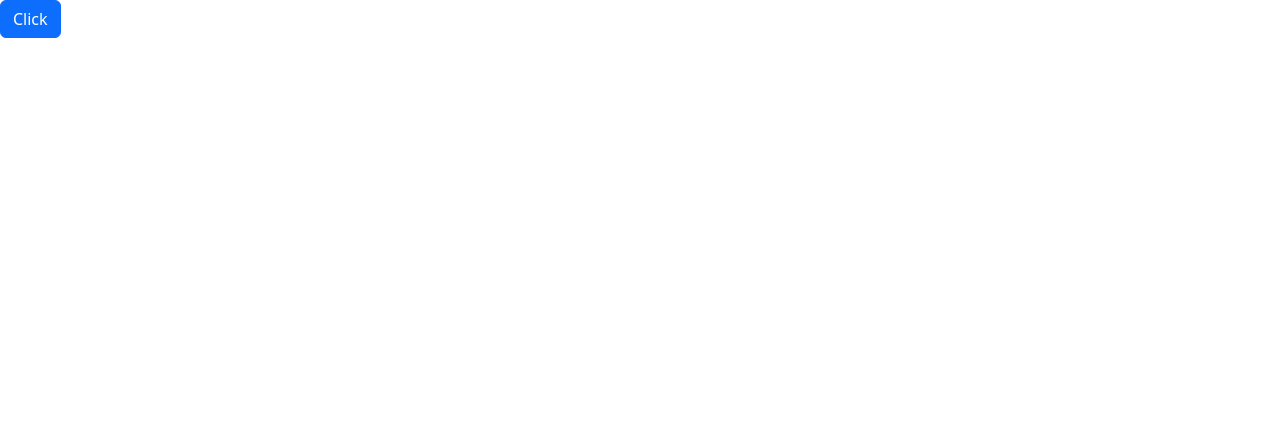
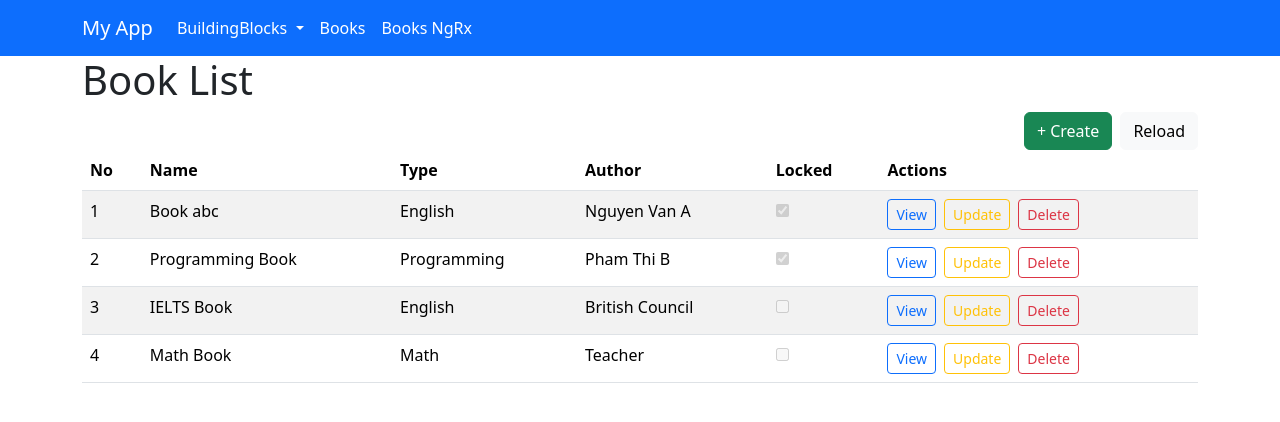
Before and after one commit to datle789/assignment, an Angular app: page /books in a window 1280 px wide. Before the commit this address led to /. Shown: the top 422 px of the page. Built offline with nearby package versions, Linux system fonts and the light colour scheme.

Commit message:
assignment 4

```diff
--- a/src/app/app-routing.module.ts
+++ b/src/app/app-routing.module.ts
@@ -1,7 +1,16 @@
 import { NgModule } from '@angular/core';
 import { RouterModule, Routes } from '@angular/router';
+import { BookListComponent } from './book-list/book-list.component';
+import { CreateBookComponent } from './create-book/create-book.component';
+import { UpdateBookComponent } from './update-book/update-book.component';
+import { ViewBookComponent } from './view-book/view-book.component';
 
-const routes: Routes = [];
+const routes: Routes = [
+  { path: 'books', component: BookListComponent },
+  { path: 'books/create', component: CreateBookComponent },
+  { path: 'books/update/:id', component: UpdateBookComponent },
+  { path: 'books/view/:id', component: ViewBookComponent },
+];
 
 @NgModule({
   imports: [RouterModule.forRoot(routes)],
--- a/src/app/app.component.html
+++ b/src/app/app.component.html
@@ -1 +1,44 @@
-<button class="btn btn-primary">Click</button>
+<nav class="navbar navbar-expand-lg bg-primary">
+  <div class="container">
+    <a class="navbar-brand text-white" href="#">My App</a>
+    <button
+      class="navbar-toggler"
+      type="button"
+      data-bs-toggle="collapse"
+      data-bs-target="#navbarSupportedContent"
+      aria-controls="navbarSupportedContent"
+      aria-expanded="false"
+      aria-label="Toggle navigation"
+    >
+      <span class="navbar-toggler-icon"></span>
+    </button>
+    <div class="collapse navbar-collapse" id="navbarSupportedContent">
+      <ul class="navbar-nav me-auto mb-2 mb-lg-0">
+        <li class="nav-item dropdown">
+          <a
+            class="nav-link dropdown-toggle text-white"
+            href="#"
+            role="button"
+            data-bs-toggle="dropdown"
+            aria-expanded="false"
+          >
+            BuildingBlocks
+          </a>
+          <ul class="dropdown-menu">
+            <li><a class="dropdown-item" href="#">Action</a></li>
+            <li><a class="dropdown-item" href="#">Another action</a></li>
+            <li><hr class="dropdown-divider" /></li>
+            <li><a class="dropdown-item" href="#">Something else here</a></li>
+          </ul>
+        </li>
+        <li class="nav-item">
+          <a class="nav-link text-white" aria-current="page" routerLink="/books">Books</a>
+        </li>
+        <li class="nav-item">
+          <a class="nav-link text-white" href="#">Books NgRx</a>
+        </li>
+      </ul>
+    </div>
+  </div>
+</nav>
+<router-outlet></router-outlet>
--- a/src/app/book-list/book-list.component.html
+++ b/src/app/book-list/book-list.component.html
@@ -1 +1,37 @@
-<p>book-list works!</p>
+<div class="container">
+    <div>
+        <h1>Book List</h1>
+        <div class="d-flex justify-content-end">
+            <a class="btn btn-success" routerLink="/books/create">+ Create</a>
+            <a class="btn btn-light ms-2" routerLink="/books"><i class="bi bi-arrow-clockwise"></i>Reload</a>
+        </div>
+    </div>
+    <div>
+        <table class="table table-striped">
+            <thead>
+              <tr>
+                <th scope="col">No</th>
+                <th scope="col">Name</th>
+                <th scope="col">Type</th>
+                <th scope="col">Author</th>
+                <th scope="col">Locked</th>
+                <th scope="col">Actions</th>
+              </tr>
+            </thead>
+            <tbody>
+              <tr *ngFor="let book of books">
+                <td>{{book.id}}</td>
+                <td>{{book.name}}</td>
+                <td>{{book.type}}</td>
+                <td>{{book.author}}</td>
+                <td><input type="checkbox" [checked]="book.locked" disabled></td>
+                <td>
+                    <a class="btn btn-outline-primary btn-sm" [routerLink]="['/books/view', book.id] " ><i class="bi bi-eye"></i> View</a>
+                    <a class="btn btn-outline-warning btn-sm ms-2" [routerLink]="['/books/update', book.id]"><i class="bi bi-pencil"></i> Update</a>
+                    <a class="btn btn-outline-danger btn-sm ms-2"><i class="bi bi-x-lg"></i> Delete</a>
+                </td>
+              </tr>
+            </tbody>
+          </table>
+    </div>
+</div>
--- a/src/app/book-list/book-list.component.ts
+++ b/src/app/book-list/book-list.component.ts
@@ -1,4 +1,5 @@
 import { Component, OnInit } from '@angular/core';
+import { book, ListBooks } from 'src/models/book';
 
 @Component({
   selector: 'app-book-list',
@@ -7,6 +8,8 @@ import { Component, OnInit } from '@angular/core';
 })
 export class BookListComponent implements OnInit {
 
+  books:book[] = ListBooks;
+
   constructor() { }
 
   ngOnInit(): void {
--- a/src/app/create-book/create-book.component.html
+++ b/src/app/create-book/create-book.component.html
@@ -1 +1,25 @@
-<p>create-book works!</p>
+<div class="container">
+    <h1>Create Book</h1>
+    <form>
+      <div class="mb-3">
+        <label for="bookName" class="form-label">Book Name</label>
+        <input type="text" class="form-control" id="bookName" placeholder="Enter book name">
+      </div>
+      <div class="mb-3">
+        <label for="bookType" class="form-label">Book Type</label>
+        <input type="text" class="form-control" id="bookType" placeholder="Enter book type">
+      </div>
+      <div class="mb-3">
+        <label for="bookAuthor" class="form-label">Author</label>
+        <input type="text" class="form-control" id="bookAuthor" placeholder="Enter author name">
+      </div>
+      <div class="form-check mb-3">
+        <input type="checkbox" class="form-check-input" id="bookLocked">
+        <label class="form-check-label" for="bookLocked">Locked</label>
+      </div>
+      <div class="d-flex justify-content-end">
+        <button type="submit" class="btn btn-primary">Submit</button>
+        <a class="btn btn-light ms-2" routerLink="/books"><i class="bi bi-arrow-left"></i>Back</a>
+      </div>
+    </form>
+  </div>
--- a/src/app/create-book/create-book.component.ts
+++ b/src/app/create-book/create-book.component.ts
@@ -1,15 +1,20 @@
 import { Component, OnInit } from '@angular/core';
+import { book } from 'src/models/book';
 
 @Component({
   selector: 'app-create-book',
   templateUrl: './create-book.component.html',
-  styleUrls: ['./create-book.component.css']
+  styleUrls: ['./create-book.component.css'],
 })
 export class CreateBookComponent implements OnInit {
+  book: book = {
+    id: 0,
+    name: '',
+    type: '',
+    author: '',
+    locked: false,
+  };
+  constructor() {}
 
-  constructor() { }
-
-  ngOnInit(): void {
-  }
-
+  ngOnInit(): void {}
 }
--- a/src/app/update-book/update-book.component.html
+++ b/src/app/update-book/update-book.component.html
@@ -1 +1,25 @@
-<p>update-book works!</p>
+<div class="container mt-4">
+    <h2>Update Book</h2>
+    <form>
+      <div class="mb-3">
+        <label for="bookName" class="form-label">Book Name</label>
+        <input type="text" class="form-control" id="bookName"  name="name" required>
+      </div>
+      <div class="mb-3">
+        <label for="bookType" class="form-label">Book Type</label>
+        <input type="text" class="form-control" id="bookType"  name="type" required>
+      </div>
+      <div class="mb-3">
+        <label for="bookAuthor" class="form-label">Author</label>
+        <input type="text" class="form-control" id="bookAuthor" name="author" required>
+      </div>
+      <div class="form-check mb-3">
+        <input type="checkbox" class="form-check-input" id="bookLocked"  name="locked">
+        <label class="form-check-label" for="bookLocked">Locked</label>
+      </div>
+      <div class="d-flex justify-content-end">
+        <button type="submit" class="btn btn-primary">Update</button>
+        <a class="btn btn-secondary ms-2" [routerLink]="['/books']">Cancel</a>
+      </div>
+    </form>
+  </div>
--- a/src/app/update-book/update-book.component.ts
+++ b/src/app/update-book/update-book.component.ts
@@ -1,15 +1,21 @@
 import { Component, OnInit } from '@angular/core';
+import { book } from 'src/models/book';
 
 @Component({
   selector: 'app-update-book',
   templateUrl: './update-book.component.html',
-  styleUrls: ['./update-book.component.css']
+  styleUrls: ['./update-book.component.css'],
 })
 export class UpdateBookComponent implements OnInit {
+  book: book = {
+    id: 0,
+    name: '',
+    type: '',
+    author: '',
+    locked: false,
+  };
+  constructor() {}
 
-  constructor() { }
-
-  ngOnInit(): void {
-  }
+  ngOnInit(): void {}
 
 }
--- a/src/app/view-book/view-book.component.html
+++ b/src/app/view-book/view-book.component.html
@@ -1 +1,16 @@
-<p>view-book works!</p>
+<div class="container mt-4">
+    <h2>Book Details</h2>
+    <div class="card">
+      <div class="card-body">
+        <h5 class="card-title">Book Name: {{ book.name }}</h5>
+        <p class="card-text"><strong>Type:</strong> {{ book.type }}</p>
+        <p class="card-text"><strong>Author:</strong> {{ book.author }}</p>
+        <p class="card-text"><strong>Locked:</strong> <input type="checkbox" class="ms-2" [checked]="book.locked" disabled></p>
+        <div class="mt-3 d-flex justify-content-end">
+          <a class="btn btn-outline-warning btn-sm me-2" [routerLink]="['/books/update', book.id]"><i class="bi bi-pencil"></i> Update</a>
+          <a class="btn btn-outline-danger btn-sm me-2" ><i class="bi bi-x-lg"></i> Delete</a>
+          <a class="btn btn-outline-secondary btn-sm" [routerLink]="['/books']"><i class="bi bi-arrow-left"></i> Back</a>
+        </div>
+      </div>
+    </div>
+</div>
--- a/src/app/view-book/view-book.component.ts
+++ b/src/app/view-book/view-book.component.ts
@@ -1,15 +1,21 @@
 import { Component, OnInit } from '@angular/core';
+import { book } from 'src/models/book';
 
 @Component({
   selector: 'app-view-book',
   templateUrl: './view-book.component.html',
-  styleUrls: ['./view-book.component.css']
+  styleUrls: ['./view-book.component.css'],
 })
 export class ViewBookComponent implements OnInit {
+  book: book = {
+    id: 0,
+    name: '',
+    type: '',
+    author: '',
+    locked: true,
+  };
 
-  constructor() { }
+  constructor() {}
 
-  ngOnInit(): void {
-  }
-
+  ngOnInit(): void {}
 }
--- /dev/null
+++ b/src/models/book.ts
@@ -0,0 +1,38 @@
+export interface book {
+  id: number;
+  name: string;
+  type: string;
+  author: string;
+  locked: boolean;
+}
+
+export const ListBooks: book[] = [
+  {
+    id: 1,
+    name: 'Book abc',
+    type: 'English',
+    author: 'Nguyen Van A',
+    locked: true,
+  },
+  {
+    id: 2,
+    name: 'Programming Book',
+    type: 'Programming',
+    author: 'Pham Thi B',
+    locked: true,
+  },
+  {
+    id: 3,
+    name: 'IELTS Book',
+    type: 'English',
+    author: 'British Council',
+    locked: false,
+  },
+  {
+    id: 4,
+    name: 'Math Book',
+    type: 'Math',
+    author: 'Teacher',
+    locked: false,
+  },
+];
```
